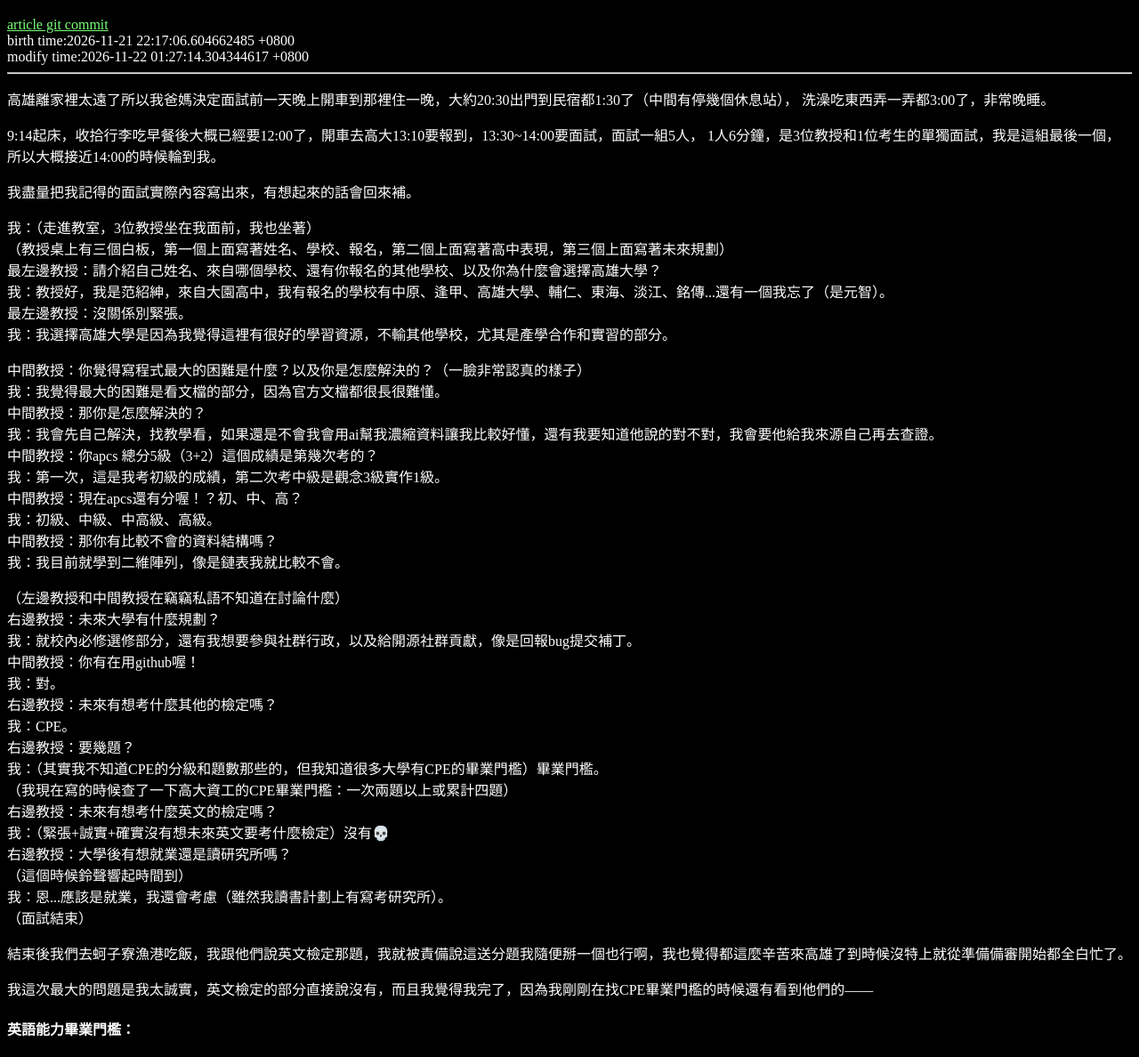
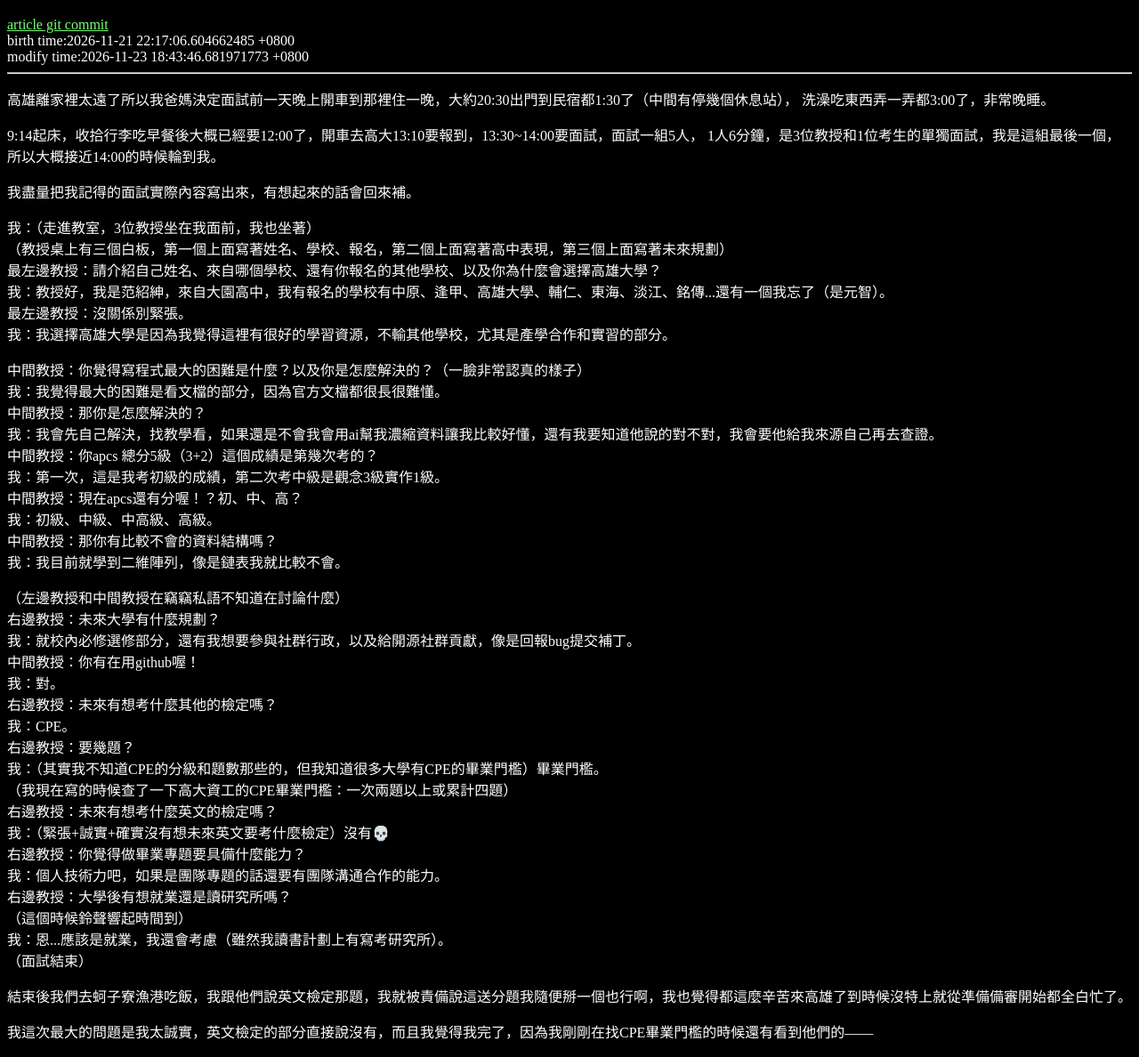
Before and after one commit to zixgggg/zixgggg_kiss_blog, a plain HTML site: page articles/NUK_interview_today.html in a window 1280 px wide. Shown: the part 96-1284 px from the top of the page at 89% size. Drawn offline with Linux system fonts and the light colour scheme.

Commit message:
remember graduation project

```diff
--- a/articles/NUK_interview_today.html
+++ b/articles/NUK_interview_today.html
@@ -11,7 +11,7 @@
 	<h1>今天是高雄大學特選資工面試</h1><!--article title-->
 	<a href="https://github.com/zixgggg/zixgggg_kiss_blog/commit/c2b52b6c39e0066068caaea5241b77ee11067837">article git commit</a><br><!--article git commit-->
 	<time datetime="2026-11-21T22:17:06.604662485+08:00">birth time:2026-11-21 22:17:06.604662485 +0800</time><br>
-	<time datetime="2026-11-22T01:27:14.304344617+08:00">modify time:2026-11-22 01:27:14.304344617 +0800</time>
+	<time datetime="2026-11-23T18:43:46.681971773+08:00">modify time:2026-11-23 18:43:46.681971773 +0800</time>
 	<!--"yyyy-mm-ddThh:mm:ss.millisecond +timezone" get from stat command,datetime requires compliance ISO 8601-->
 	<!--example:datetime=2026-10-24T21:02:19.650033737+08:00-->
 	<!--		birth time:2026-10-24 21:02:19.650033737 +0800-->
@@ -62,6 +62,8 @@
 	（我現在寫的時候查了一下高大資工的CPE畢業門檻：一次兩題以上或累計四題）<br>
 	右邊教授：未來有想考什麼英文的檢定嗎？<br>
 	我：（緊張+誠實+確實沒有想未來英文要考什麼檢定）沒有💀<br>
+	右邊教授：你覺得做畢業專題要具備什麼能力？<br>
+	我：個人技術力吧，如果是團隊專題的話還要有團隊溝通合作的能力。<br>
 	右邊教授：大學後有想就業還是讀研究所嗎？<br>
 	（這個時候鈴聲響起時間到）<br>
 	我：恩...應該是就業，我還會考慮（雖然我讀書計劃上有寫考研究所）。<br>
```
